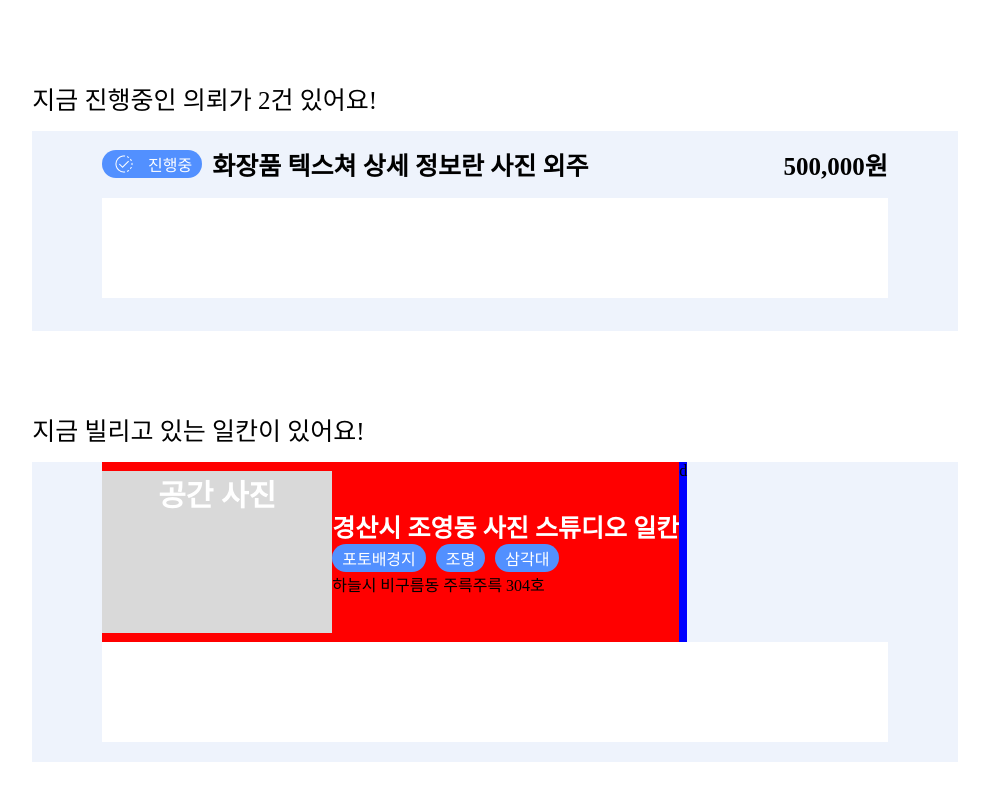
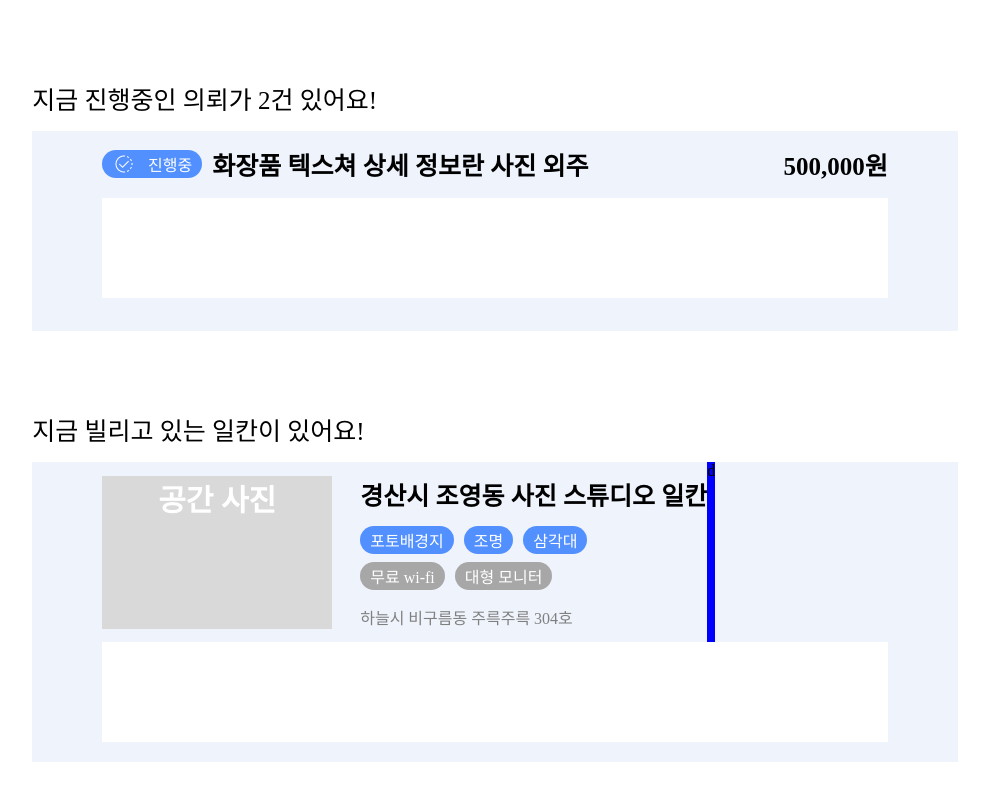
Before and after one commit to cryingdryice/ILKAN-web, a React (Vite) app: page /main/myPage in a window 1280 px wide. Shown: the part 569-1369 px from the top of the page, without its empty margins (265-1254 px from the left). Built offline with nearby package versions, Linux system fonts and the light colour scheme; the HTML template or start-up script is replaced by a standard one.

Commit message:
feat: leftDiv 구현 완료

```diff
--- a/src/components/EnvironmentTag.tsx
+++ b/src/components/BasicTag.tsx
@@ -3,9 +3,9 @@ import progressingIlKanStyle from "../css/components/progressingIlKan.module.css
 type Props = {
   text: string;
 };
-export default function EnvironmentTag({ text }: Props) {
+export default function BasicTag({ text }: Props) {
   return (
-    <div className={progressingIlKanStyle.environmentTag}>
+    <div className={progressingIlKanStyle.basicTag}>
       <span>{text}</span>
     </div>
   );
--- /dev/null
+++ b/src/components/MainTag.tsx
@@ -0,0 +1,12 @@
+import progressingIlKanStyle from "../css/components/progressingIlKan.module.css";
+
+type Props = {
+  text: string;
+};
+export default function MainTag({ text }: Props) {
+  return (
+    <div className={progressingIlKanStyle.mainTag}>
+      <span>{text}</span>
+    </div>
+  );
+}
--- a/src/components/progressingIlKan.tsx
+++ b/src/components/progressingIlKan.tsx
@@ -1,6 +1,7 @@
 import progressingIlKanStyle from "../css/components/progressingIlKan.module.css";
 import checkImg from "../assets/check.png";
-import EnvironmentTag from "./EnvironmentTag";
+import EnvironmentTag from "./MainTag";
+import BasicTag from "./BasicTag";
 
 export default function ProgressingIlKan() {
   return (
@@ -18,15 +19,18 @@ export default function ProgressingIlKan() {
                   <span>경산시 조영동 사진 스튜디오 일칸</span>
                 </div>
                 <div className={progressingIlKanStyle.tagDiv}>
-                  <div className={progressingIlKanStyle.environmentDiv}>
+                  <div className={progressingIlKanStyle.mainDiv}>
                     <EnvironmentTag text="포토배경지" />
                     <EnvironmentTag text="조명" />
                     <EnvironmentTag text="삼각대" />
                   </div>
-                  <div className={progressingIlKanStyle.itemsDiv}></div>
+                  <div className={progressingIlKanStyle.basicDiv}>
+                    <BasicTag text="무료 wi-fi" />
+                    <BasicTag text="대형 모니터" />
+                  </div>
                 </div>
                 <div className={progressingIlKanStyle.addressDiv}>
-                  하늘시 비구름동 주륵주륵 304호
+                  <span>하늘시 비구름동 주륵주륵 304호</span>
                 </div>
               </div>
             </div>
--- a/src/css/components/progressingIlKan.module.css
+++ b/src/css/components/progressingIlKan.module.css
@@ -8,6 +8,7 @@
 
 .headerDiv span {
   font-size: 25px;
+  color: black;
 }
 
 .body {
@@ -30,14 +31,20 @@
   /* background-color: blue; */
 }
 .leftDiv {
-  background-color: red;
+  /* background-color: red; */
   display: flex;
   flex-direction: row;
   align-items: center;
 }
-
+.textDiv {
+  height: 85%;
+  display: flex;
+  flex-direction: column;
+  justify-content: space-between;
+  margin-left: 28px;
+}
 .img {
-  height: 90%;
+  height: 85%;
   width: 230px;
   background-color: #d9d9d9;
   font-weight: bold;
@@ -54,29 +61,54 @@
 .titleDiv span {
   font-size: 25px;
   font-weight: 600;
-  color: white;
+  /* color: white; */
   display: inline-block;
 }
-.environmentDiv {
+.mainDiv {
   display: flex;
   flex-direction: row;
+  margin-bottom: 8px;
 }
 
-.environmentTag {
+.mainTag {
   background-color: #5290ff;
   border-radius: 100px;
   /* width: 80px; */
   height: 28px;
   align-items: center;
   padding: 0 10px;
-  justify-content: space-between;
+  /* justify-content: space-between; */
   margin-right: 10px;
   display: flex;
 }
-.environmentTag span {
+.mainTag span {
   color: white;
   font-weight: lighter;
 }
+.basicDiv {
+  display: flex;
+  flex-direction: row;
+}
+.basicTag {
+  background-color: #a7a7a7;
+  border-radius: 100px;
+  /* width: 80px; */
+  height: 28px;
+  align-items: center;
+  padding: 0 10px;
+  /* justify-content: space-between; */
+  margin-right: 10px;
+  display: flex;
+}
+.basicTag span {
+  color: white;
+  font-weight: lighter;
+}
+.addressDiv > span {
+  color: #808080;
+  font-weight: lighter;
+}
+
 .contentDiv {
   flex: 1;
   /* background-color: red; */
```
